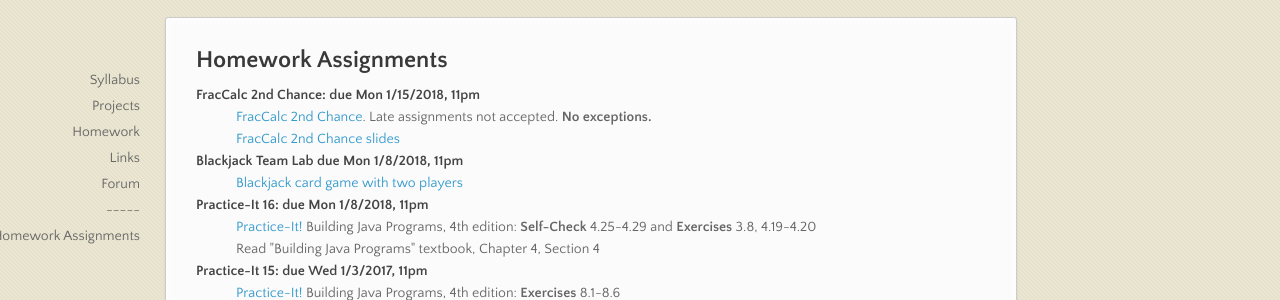
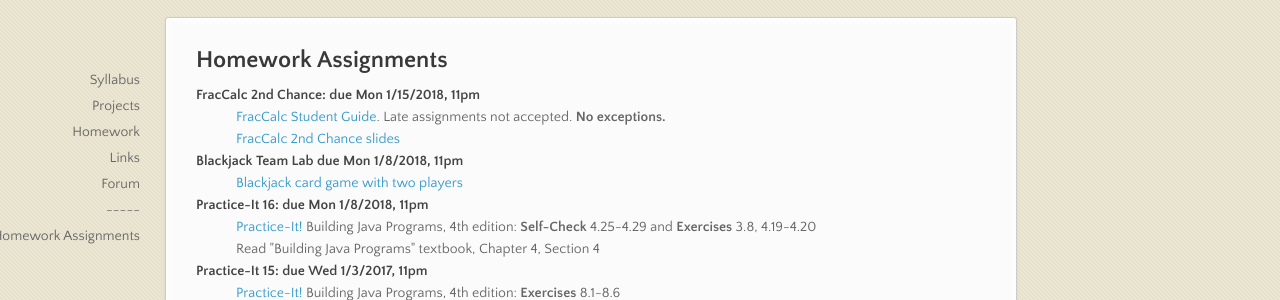
Before and after one commit to stutlerk/ihs-website, a Jekyll site: the page built from _apcs/homework.html, in a window 1280 px wide and 900 px high. Shown: the part 173-473 px from the top of the window. Built offline with Jekyll 4.4.1, drawn with Linux system fonts in a browser that asks for light colours; nearby versions of some CDN libraries.

Commit message:
Update homework.html

```diff
--- a/_apcs/homework.html
+++ b/_apcs/homework.html
@@ -7,7 +7,7 @@
 <h2>Homework Assignments</h2>
   <dl>
     <dt>FracCalc 2nd Chance: due Mon 1/15/2018, 11pm</dt>
-    <dd><a href="https://issaquahwednet-my.sharepoint.com/personal/stutlerk_issaquah_wednet_edu/_layouts/15/guestaccess.aspx?guestaccesstoken=76nw1SiLVMRMAuaenBJflZENgReWaqlXJBn0zRhQeAI%3D&docid=0a638b3e4df4a4c88a941f4bb143a2c7d&rev=1&e=dc7b6ed033924d4fa7425f999970c0fd" target="_blank">FracCalc 2nd Chance</a>. Late assignments not accepted. <b>No exceptions.</b></dd>
+    <dd><a href="https://issaquahwednet-my.sharepoint.com/personal/stutlerk_issaquah_wednet_edu/_layouts/15/guestaccess.aspx?guestaccesstoken=76nw1SiLVMRMAuaenBJflZENgReWaqlXJBn0zRhQeAI%3D&docid=0a638b3e4df4a4c88a941f4bb143a2c7d&rev=1&e=dc7b6ed033924d4fa7425f999970c0fd" target="_blank">FracCalc Student Guide</a>. Late assignments not accepted. <b>No exceptions.</b></dd>
     <dd><a href="https://issaquahwednet-my.sharepoint.com/personal/stutlerk_issaquah_wednet_edu/_layouts/15/guestaccess.aspx?guestaccesstoken=51x3E8o8upoeWOHJnsqQG1rw7S6cKEPBareXAflnnPg%3D&docid=0b78136d2dc3549e89e54b6a7cfcc5a55&rev=1&e=ELnqGj" target="_blank">FracCalc 2nd Chance slides</a></dd>
 
     <dt>Blackjack Team Lab due Mon 1/8/2018, 11pm</dt>
```
